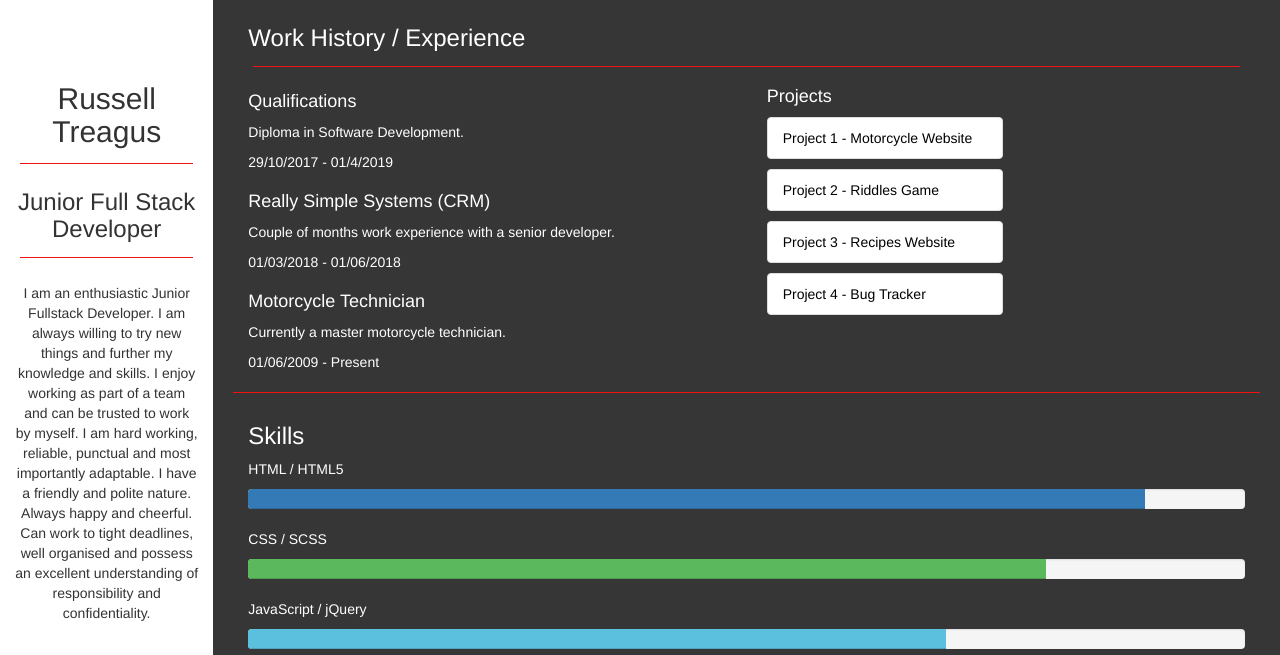
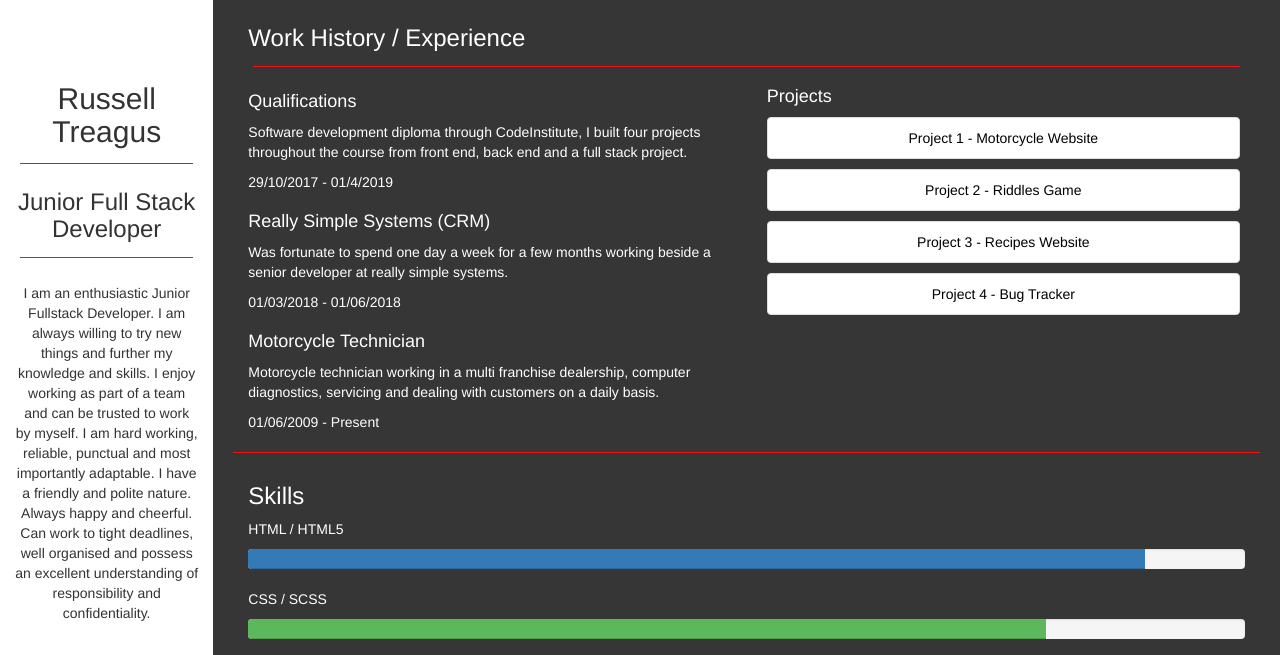
Before and after one commit to rtreagus/rtreagus.github.io, a plain HTML site: page index.html in a window 1280 px wide. Shown: the top 655 px of the page. Drawn offline with nearby package versions, Linux system fonts and the light colour scheme.

Commit message:
added github page link to cv, styling minor change and added more content to html experience

```diff
--- a/index.html
+++ b/index.html
@@ -57,17 +57,20 @@
                                 <div class="history-items">
                                     <div class="timeline-item" dates="29/10/2017 - 01/4/2019">
                                         <h4>Qualifications</h4>
-                                        <p>Diploma in Software Development.</p>
+                                        <p>Software development diploma through CodeInstitute, I built four projects
+                                            throughout the course from front end, back end and a full stack project.</p>
                                         <p>29/10/2017 - 01/4/2019</p>
                                     </div>
                                     <div class="timeline-item" dates="01/03/2018 - 01/06/2018">
                                         <h4>Really Simple Systems (CRM)</h4>
-                                        <p>Couple of months work experience with a senior developer.</p>
+                                        <p>Was fortunate to spend one day a week for a few months working beside a
+                                            senior developer at really simple systems.</p>
                                         <p>01/03/2018 - 01/06/2018</p>
                                     </div>
                                     <div class="timeline-item" dates="01/06/2009 - Present">
                                         <h4>Motorcycle Technician</h4>
-                                        <p>Currently a master motorcycle technician.</p>
+                                        <p>Motorcycle technician working in a multi franchise dealership, computer
+                                            diagnostics, servicing and dealing with customers on a daily basis.</p>
                                         <p>01/06/2009 - Present</p>
                                     </div>
                                 </div>
--- a/static/styles.css
+++ b/static/styles.css
@@ -35,11 +35,12 @@ body {
 }
 .projects .list-group {
     color: black;
-    width: 50%;
+    width: 100%;
 }
 .projects .list-group-item{
      margin-bottom: 10px;
      border-radius: 4px !important;
+     text-align: center;
 }
 .projects .list-group a{
     color: black;
```
Also changed, not shown: 1 other file.
